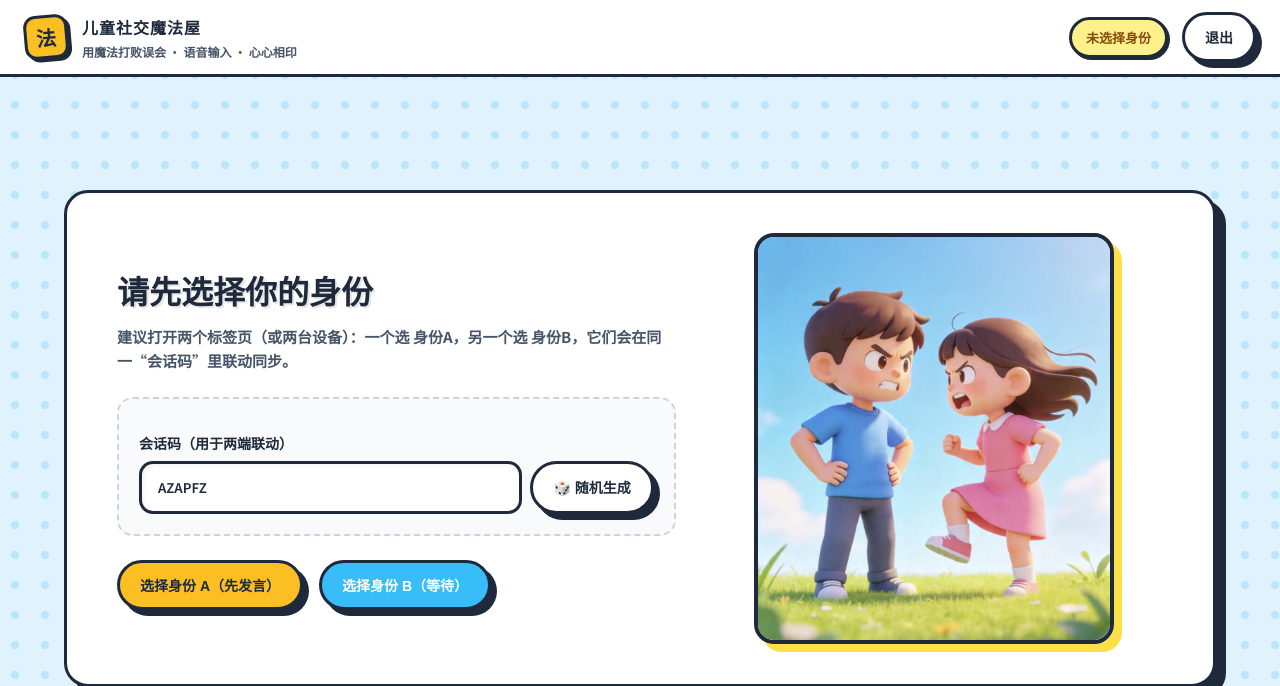
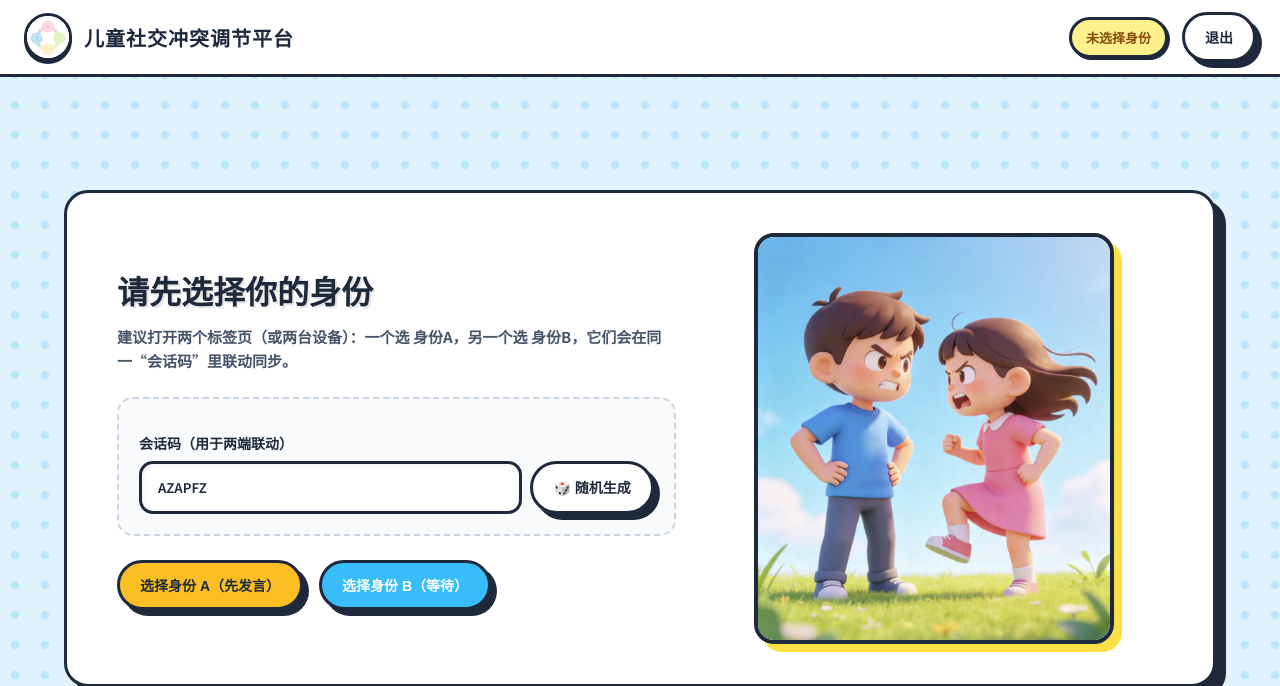
Before and after one commit to jojodd77/ChildrenConflictProject, a Flask app: page / in a window 1280 px wide. Shown: the top 686 px of the page. Run offline with Flask 3, Linux system fonts and the light colour scheme.

Commit message:
Refactor index.html for branding and styles
Updated title and styles for the brand section, modified button styles, and adjusted sync interval timing.

```diff
--- a/templates/index.html
+++ b/templates/index.html
@@ -3,12 +3,12 @@
   <head>
     <meta charset="UTF-8" />
     <meta name="viewport" content="width=device-width, initial-scale=1" />
-    <title>儿童社交冲突解决平台</title>
+    <title>儿童社交冲突调节平台</title>
     <link rel="preconnect" href="https://fonts.googleapis.com" />
     <link rel="preconnect" href="https://fonts.gstatic.com" crossorigin />
     <link href="https://fonts.googleapis.com/css2?family=Noto+Sans+SC:wght@400;600;700;900&display=swap" rel="stylesheet" />
 
-    <link rel="stylesheet" href="{{ url_for('static', filename='css/styles.css') }}?v=58" />
+    <link rel="stylesheet" href="{{ url_for('static', filename='css/styles.css') }}?v=60" />
 
     <style>
       /* ==========================================
@@ -19,6 +19,13 @@
       .card.hero { height: fit-content !important; padding: 40px 50px !important; margin: auto 0 !important; align-items: center; }
       .hero__image-container { position: relative; width: 100%; height: auto !important; display: flex; align-items: center; justify-content: center; }
       .hero__image { width: 100%; max-width: 360px; height: auto; border: 4px solid #1E293B; border-radius: 20px; box-shadow: 8px 8px 0px #FDE047; }
+
+      /* ==========================================
+         【新增：顶部 Logo 与标题样式】
+         ========================================== */
+      .brand { display: flex; align-items: center; gap: 12px; }
+      .brand__logo { width: 48px; height: 48px; border-radius: 50%; object-fit: cover; border: 3px solid #1E293B; box-shadow: 0 3px 0 #1E293B; background: white; }
+      .brand__title { font-size: 20px; font-weight: 900; color: #1E293B; }
 
       /* ==========================================
          【2. 全屏加载与和好动画】
@@ -37,7 +44,7 @@
       .celeb-text { color: #F43F5E; font-weight: 900; font-size: 26px; text-align: center; padding: 0 20px; margin-top: 20px; line-height: 1.5; animation: popIn 0.8s ease forwards; }
 
       /* ==========================================
-         【3. 巨无霸麦克风与输入区（彻底解决低龄交互）】
+         【3. 巨无霸麦克风与输入区】
          ========================================== */
       .btn--speak { padding: 8px; border-radius: 50%; background: var(--secondary); border: none; cursor: pointer; transition: 0.2s; display: inline-flex; align-items: center; justify-content: center; }
       .btn--speak:hover { background: #DBEAFE; transform: scale(1.1); }
@@ -47,8 +54,8 @@
           height: 64px !important;
           font-size: 30px !important;
           border-radius: 50% !important;
-          background: #FDE047 !important; /* 明黄色，吸引儿童注意 */
-          border: 3px solid #1E293B !important; /* 粗黑边，符合整体UI */
+          background: #FDE047 !important;
+          border: 3px solid #1E293B !important;
           box-shadow: 0 4px 0 #1E293B !important;
           cursor: pointer;
           display: inline-flex;
@@ -64,7 +71,7 @@
           box-shadow: 0 2px 0 #1E293B !important;
       }
       .btn--mic.recording {
-          background: #EF4444 !important; /* 录音时变成红色 */
+          background: #EF4444 !important;
           color: white !important;
           animation: superPulse 1s infinite !important;
           box-shadow: none !important;
@@ -72,13 +79,11 @@
       }
       @keyframes superPulse { 0% { box-shadow: 0 0 0 0 rgba(239, 68, 68, 0.6); } 70% { box-shadow: 0 0 0 15px rgba(239, 68, 68, 0); } 100% { box-shadow: 0 0 0 0 rgba(239, 68, 68, 0); } }
 
-      /* 配合巨无霸麦克风，加宽加高聊天输入栏 */
       .composer__row { display: flex; gap: 12px; align-items: center; width: 100%; margin-top: 5px; }
       .composer__row .input { flex: 1; height: 64px !important; border-radius: 32px !important; font-size: 16px; padding: 0 24px; border: 3px solid #1E293B !important; box-shadow: inset 0 2px 4px rgba(0,0,0,0.05); }
       .composer__row .btn--primary { flex-shrink: 0; height: 64px !important; border-radius: 32px !important; font-size: 18px !important; font-weight: 900 !important; padding: 0 32px !important; border: 3px solid #1E293B !important; box-shadow: 0 4px 0 #1E293B !important; transition: all 0.1s; }
       .composer__row .btn--primary:active { transform: translateY(4px); box-shadow: 0 0 0 #1E293B !important; }
 
-      /* 语音朗读按钮 */
       .btn-sound { background: rgba(255,255,255,0.5); border: none; border-radius: 50%; width: 32px; height: 32px; font-size: 16px; cursor: pointer; display: flex; align-items: center; justify-content: center; transition: all 0.2s; flex-shrink: 0; box-shadow: 0 2px 4px rgba(0,0,0,0.05); }
       .btn-sound:hover { background: rgba(255,255,255,0.9); transform: scale(1.1); }
       .btn-sound.playing { background: #FDE047; animation: soundPulse 1.5s infinite; }
@@ -98,7 +103,7 @@
       .dots span:nth-child(1) { animation-delay: -0.32s; } .dots span:nth-child(2) { animation-delay: -0.16s; }
 
       /* ==========================================
-         【4. UI 组件（保留你的黑色粗边框风格）】
+         【4. UI 组件】
          ========================================== */
       .report-card-super { background: #BFDBFE; border: 4px solid #2B3245; border-radius: 20px; padding: 30px; text-align: center; box-shadow: 0 8px 0 #2B3245; }
       .report-card-super h2 { color: #1E3A8A; font-size: 28px; font-weight: 900; margin-bottom: 10px; }
@@ -121,7 +126,6 @@
       .msg--right .msg-content-wrap { align-items: flex-end; }
       .bubble { display: inline-block; max-width: 100%; word-break: break-word; text-align: left; }
 
-      /* 降温遮罩与弹窗麦克风 */
       #waitRephraseOverlay { background: rgba(255, 255, 255, 0.95); z-index: 9900; }
       .pause-box { text-align: center; max-width: 500px; padding: 40px; background: #EFF6FF; border-radius: 20px; border: 4px solid #1E293B; box-shadow: 8px 8px 0 #FDE047; }
       .pause-box h2 { color: #1E3A8A; font-size: 24px; font-weight: 900; margin-bottom: 10px; }
@@ -160,10 +164,9 @@
     <div class="app">
       <header class="topbar">
         <div class="brand">
-          <div class="brand__mark" aria-hidden="true">法</div>
+          <img class="brand__logo" src="/static/img/logo.png" alt="Logo" onerror="this.src='https://via.placeholder.com/48?text=图'" />
           <div class="brand__text">
-            <div class="brand__title">儿童社交魔法屋</div>
-            <div class="brand__sub">用魔法打败误会 · 语音输入 · 心心相印</div>
+            <div class="brand__title">儿童社交冲突调节平台</div>
           </div>
         </div>
         <div class="topbar__right">
@@ -243,15 +246,13 @@
 
                 <div class="composer">
                   <div id="negotiateActions" style="display: none; padding-bottom: 12px; text-align: center;">
-                    <button class="btn btn--primary" id="btnAgree" type="button" style="background-color: var(--good); border-color: var(--good); color: #064E3B; width: 100%;">🤝 我们商量好了 (点击拉钩)</button>
+                    <button class="btn btn--primary" id="btnAgree" type="button" style="background-color: #A7F3D0; border: 3px solid #1E293B; color: #064E3B; width: 100%; box-shadow: 0 4px 0 #1E293B; font-weight: 900; transition: all 0.2s;">🤝 我们商量好了 (点击拉钩)</button>
                   </div>
-
                   <div class="composer__row">
                     <button class="btn btn--mic" id="btnMicChat" title="点击麦克风直接说话">🎤</button>
                     <input class="input input--big" id="composerInput" placeholder="点左边麦克风说话，或在这打字…" autocomplete="off" />
                     <button class="btn btn--primary" id="btnSend" type="button">发送</button>
                   </div>
-
                   <div class="composer__sub" id="composerSub"></div>
                 </div>
               </div>
@@ -389,7 +390,6 @@
             if(btnElement) { if (!btnElement.dataset.origText) btnElement.dataset.origText = btnElement.innerHTML; btnElement.innerHTML = '⏸️'; btnElement.classList.add('playing'); window.currentSpeakingBtn = btnElement; }
         };
 
-        // 点击式语音识别 (自动停止防崩)
         const setupSpeechRecognition = (btnId, inputId, isModal = false) => {
             const btn = $(btnId); const input = $(inputId);
             if (!('webkitSpeechRecognition' in window) && !('SpeechRecognition' in window)) { btn.style.display = 'none'; return; }
@@ -610,7 +610,7 @@
             syncInterval = setInterval(async () => {
                 if (!appState.code) return;
                 try { const res = await fetch('/api/sync', { method: 'POST', headers: {'Content-Type': 'application/json'}, body: JSON.stringify({code: appState.code}) }); const data = await res.json(); if (JSON.stringify(data) !== JSON.stringify(currentSessionData)) { currentSessionData = data; renderSession(data); } } catch(e) {}
-            }, 1000);
+            }, 2500);
         }
 
         async function join(role) {
@@ -627,7 +627,17 @@
         composerInput.addEventListener("keydown", (e) => { if (e.key === "Enter") { e.preventDefault(); if (!btnSend.disabled) btnSend.click(); } });
         modalSubmit.onclick = async () => { const text = modalText.value.trim(); if (!text) return alert("要说点什么才能提交哦！"); modal.setAttribute("aria-hidden", "true"); modalText.value = ""; $("typingIndicator").classList.add("active"); await fetch('/api/submit_freeze', { method: 'POST', headers: { 'Content-Type': 'application/json' }, body: JSON.stringify({ code: appState.code, role: appState.role, text, mode: modal.dataset.mode }) }); };
         modalClose.onclick = modalCancel.onclick = () => { modal.setAttribute("aria-hidden", "true"); modalText.value=""; }
-        btnAgree.onclick = async () => { btnAgree.disabled = true; await fetch('/api/agree', { method: 'POST', headers: { 'Content-Type': 'application/json' }, body: JSON.stringify({ code: appState.code, role: appState.role }) }); };
+
+        btnAgree.onclick = async () => {
+            btnAgree.disabled = true;
+            btnAgree.style.background = "#E2E8F0";
+            btnAgree.style.color = "#475569";
+            btnAgree.style.boxShadow = "none";
+            btnAgree.style.transform = "translateY(4px)";
+            btnAgree.textContent = "⏳ 法官精灵正在写报告，请稍等几秒...";
+            await fetch('/api/agree', { method: 'POST', headers: { 'Content-Type': 'application/json' }, body: JSON.stringify({ code: appState.code, role: appState.role }) });
+        };
+
         btnReviewChat.onclick = () => finishModal.setAttribute("aria-hidden", "true");
         btnReturnHome.onclick = btnReset.onclick = () => location.reload();
         sessionCodeInput.value = randomCode();
```
